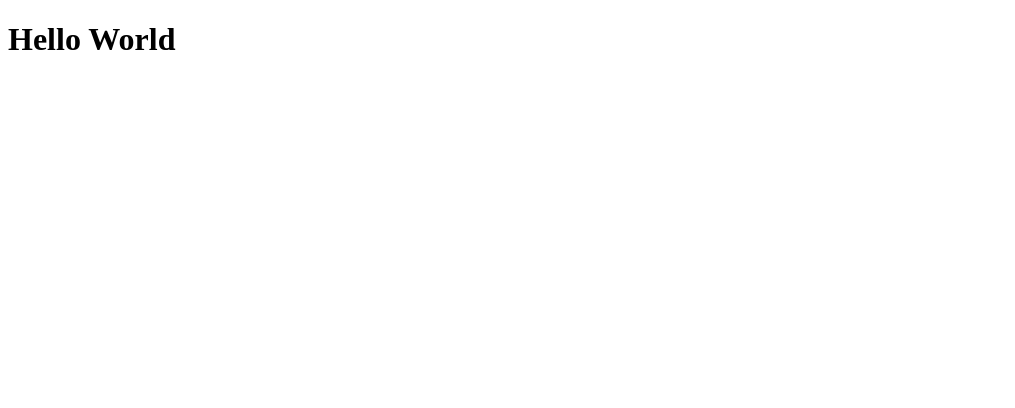
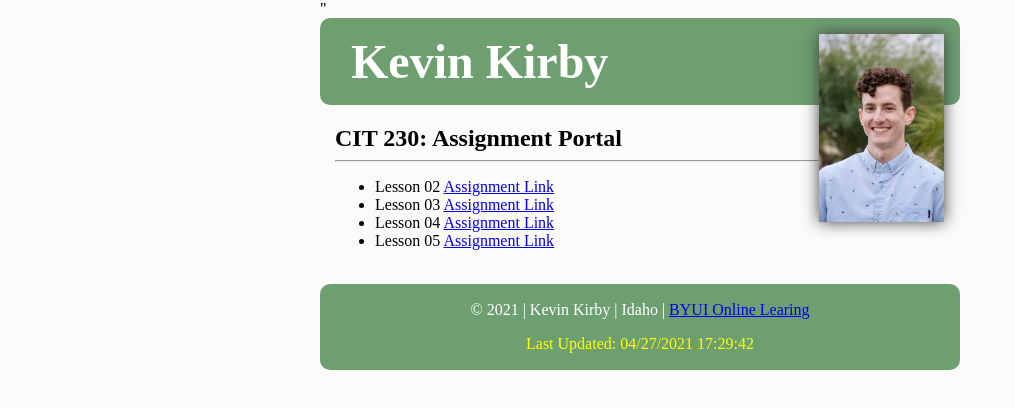
Before and after one commit to kir15006/kir15006.github.io, a plain HTML site: page index.html in a window 1280 px wide. Shown: the whole page, without its empty margins (0-1015 px from the left). Drawn offline with Linux system fonts and the light colour scheme.

Commit message:
created course portal

```diff
--- a/index.html
+++ b/index.html
@@ -1,12 +1,34 @@
 <!DOCTYPE html>
 <html lang="en">
 <head>
+    <link rel="stylesheet" href="style.css">
+    <script src="javascript.js"></script>
     <meta charset="UTF-8">
     <meta http-equiv="X-UA-Compatible" content="IE=edge">
     <meta name="viewport" content="width=device-width, initial-scale=1.0">
-    <title>Hello World</title>
+    <title>WDD 230 Course Portal</title>
+    <meta name="author" content="Kevin Kirby">
+    <meta name="description" content="Assignment Portal for Kevin Kirby in WDD 230: Web Frontend Development at Brigham Young Universtiy - Idaho">"
 </head>
 <body>
-    <h1>Hello World</h1>
+    <header>
+        <h1>Kevin Kirby</h1>
+        <img src="profile-picture.JPG" alt="a picture of Kevin">
+    </header>
+    <main>
+        <h2>CIT 230: Assignment Portal</h2>
+        <hr>
+        <ul>
+            <li>Lesson 02 <a href="index.html">Assignment Link</a></li>
+            <li>Lesson 03 <a href="index.html">Assignment Link</a></li>
+            <li>Lesson 04 <a href="index.html">Assignment Link</a></li>
+            <li>Lesson 05 <a href="index.html">Assignment Link</a></li>
+        </ul>
+        <br>
+    </main>
+    <footer>
+        <p>&copy <span id="copyRightYear"></span> | Kevin Kirby | Idaho | <a href="https://www.byui.edu/online">BYUI Online Learing</a></p>
+        <p class="updateLine">Last Updated: <span id="lastUpdated"></span></p>
+    </footer>
 </body>
 </html>
--- /dev/null
+++ b/javascript.js
@@ -0,0 +1,7 @@
+window.addEventListener('load', (event)=>{
+    const lu = document.querySelector('#lastUpdated');
+    lu.textContent = document.lastModified;
+
+    const cry = document.querySelector("#copyRightYear");
+    cry.textContent = new Date().getFullYear();
+})
--- /dev/null
+++ b/style.css
@@ -0,0 +1,39 @@
+header {
+background-color: #6d9f71;
+border-radius: 10px;
+color: white;
+padding: 1em;
+}
+h1{
+    margin: 0;
+    font-size: 3em;
+    display: inline;
+    padding: 15px;
+}
+h2{
+    margin-bottom: 0;
+}
+body{
+    width: 50%;
+    margin: auto;
+    background-color: rgb(253, 250, 250);
+}
+img{
+    width: 125px;
+    float: right;
+    display: inline;
+    box-shadow: rgb(63, 63, 63) 0px 0px 15px;
+}
+footer{
+    background-color: #6d9f71;
+    border-radius: 10px;
+    color: white;
+    padding: 1px;
+    text-align: center;
+}
+main{
+    padding-left: 15px;
+}
+.updateLine{
+    color: yellow;
+}
```
Also changed, not shown: profile-picture.JPG (added).
